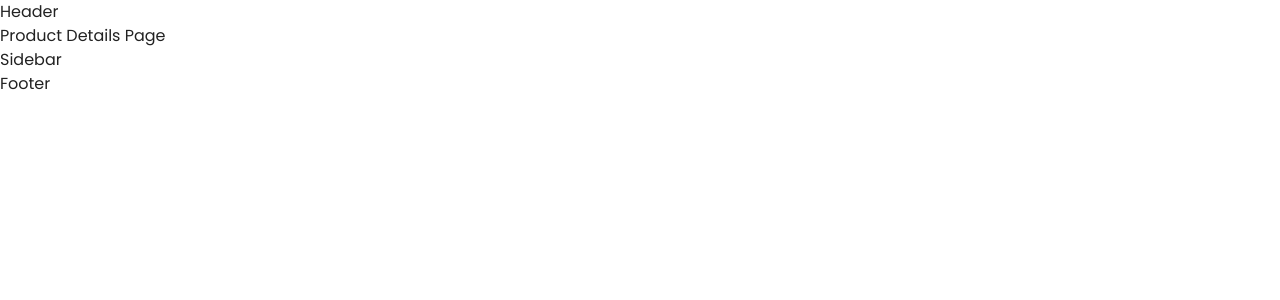
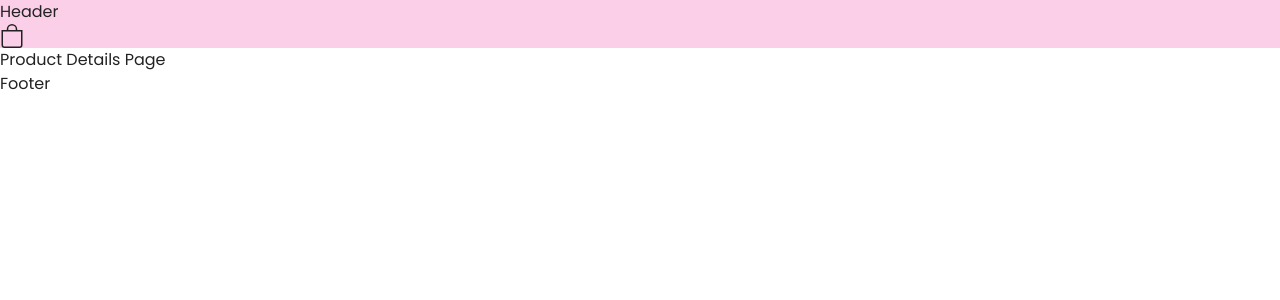
Before and after one commit to Iampetrus/ecommerce-shop, a React (Create React App) app: page /Product/1 in a window 1280 px wide. Shown: the top 300 px of the page. Built offline with nearby package versions, Linux system fonts and the light colour scheme; no server answers.

Commit message:
updating ...

```diff
--- a/src/components/Header.js
+++ b/src/components/Header.js
@@ -1,7 +1,22 @@
-import React from 'react';
+import React, { useContext } from 'react';
+
+import { SidebarContext } from '../contexts/SidebarContext';
+
+import { BsBag } from 'react-icons/bs';
 
 const Header = () => {
-  return <div>Header</div>;
+  const { isOpen, setIsOpen } = useContext(SidebarContext);
+  return (
+    <header className="bg-pink-200">
+      <div>Header</div>
+      <div
+        onClick={() => setIsOpen(!isOpen)}
+        className='cursor-pointer flex relative'
+        >
+        <BsBag className="text-2xl"/>
+      </div>
+    </header>
+  );
 };
 
 export default Header;
--- a/src/components/Sidebar.js
+++ b/src/components/Sidebar.js
@@ -8,9 +8,29 @@
 import CartItem from '../components/CartItem';
 //sidebar context
 import { SidebarContext } from '../contexts/SidebarContext';
+
 const Sidebar = () => {
   const { isOpen, handleClose } = useContext(SidebarContext);
-  return <div>Sidebar</div>;
+  return (
+    <div
+      className={`${
+        isOpen ? 'right-0' : '-right-full'
+      }
+      w-full bg-white fixed top-0 h-full
+      shadow-2xl md:w-[35vw] xl:max-w-[30vw] transition-all duration-300
+      z-20 px-4 lg:px-[35px]`}
+    >
+      <div className="flex items-center justify-between py-6 border-b">
+        <div className="uppercase text-sm font-semibold">Shopping Bag (0)</div>
+        {/* icon */}
+        <div
+          onClick={handleClose}
+          className='cursor-pointer w-8 h-8 flex justify-center items-center'>
+          <IoMdArrowForward className='text-2xl' />
+        </div>
+      </div>
+    </div>
+  )
 };
 
 export default Sidebar;
```
